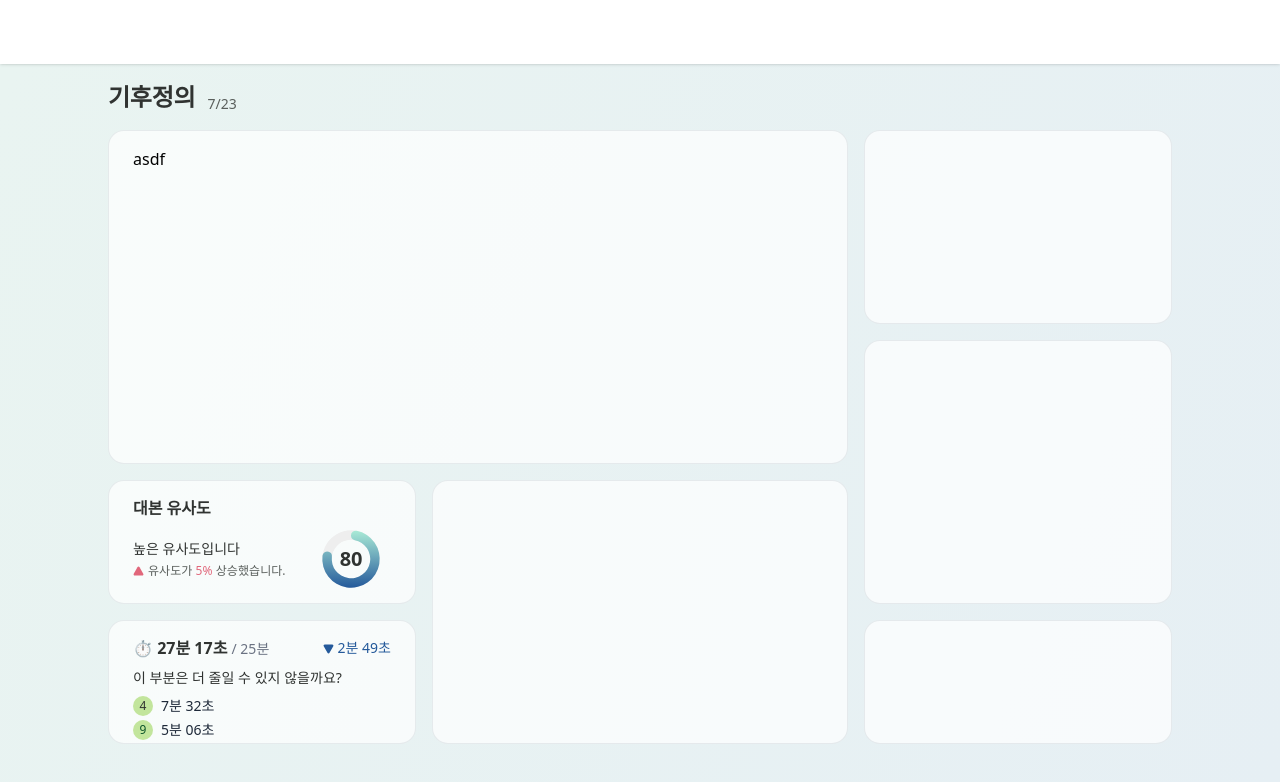
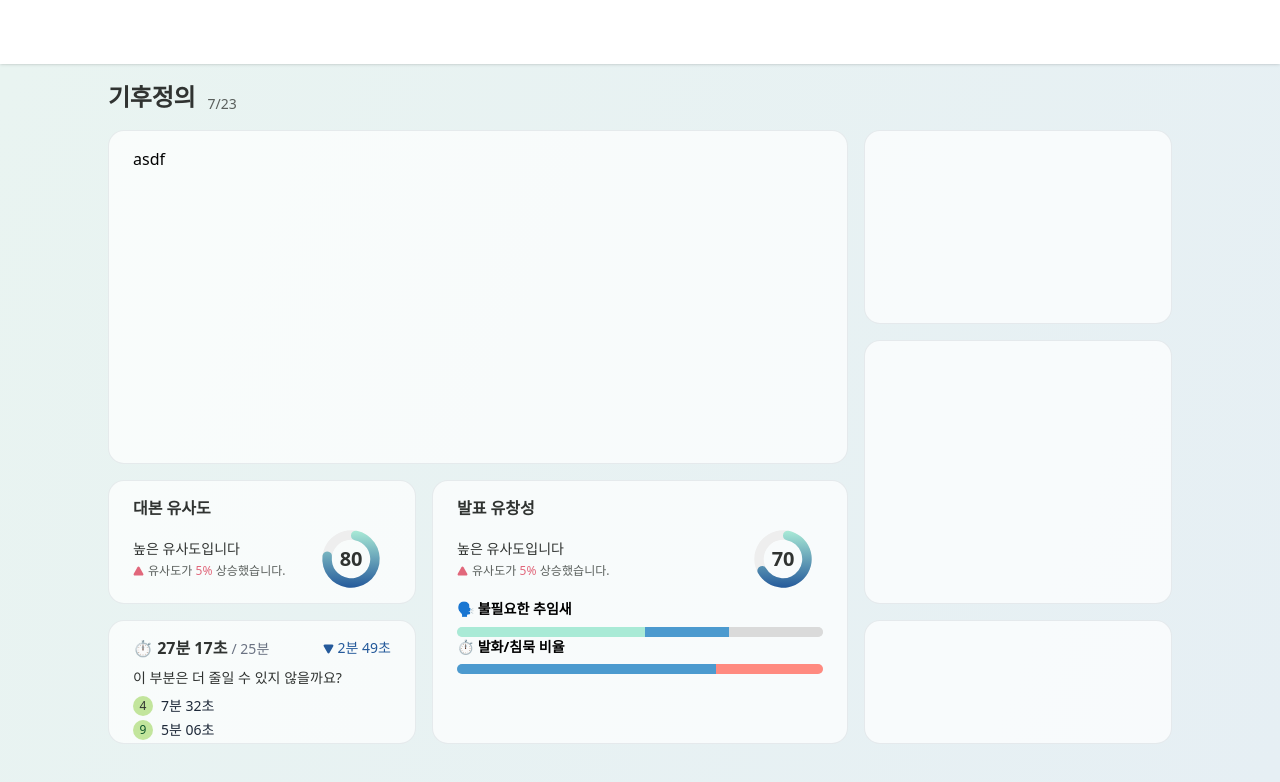
Before and after one commit to xseojungx/SPitching-FE, a React (Vite) app in the folder SPitching/: page /feedback/summary in a window 1280 px wide. Shown: the top 782 px of the page. Built offline with nearby package versions, Linux system fonts and the light colour scheme; a web font is replaced by a local one.

Commit message:
feat. fluency ui summary info

```diff
--- /dev/null
+++ b/SPitching/src/components/feedback/summary/FluencyBar.tsx
@@ -0,0 +1,52 @@
+import { useState } from 'react';
+
+type Segment = { label: string; count: number; color: string };
+
+type Props = {
+  title: string;
+  total: number;
+  segments: Segment[];
+  unit?: string;
+};
+
+export default function FluencyBar({
+  title,
+  total,
+  segments,
+  unit = '회',
+}: Props) {
+  const [hovered, setHovered] = useState<number | null>(null);
+
+  return (
+    <div className='w-full space-y-2'>
+      <div className='s2'>{title}</div>
+
+      {/* bar wrapper */}
+      <div className='relative flex h-2.5 w-full overflow-hidden rounded-full bg-[#ECEEEC]'>
+        {segments.map((segment, idx) => {
+          const widthPercent = (segment.count / total) * 100;
+
+          return (
+            <div
+              key={idx}
+              className='relative h-full cursor-pointer transition-all duration-200'
+              style={{
+                width: `${widthPercent}%`,
+                backgroundColor: segment.color,
+              }}
+              onMouseEnter={() => setHovered(idx)}
+              onMouseLeave={() => setHovered(null)}
+            >
+              {hovered === idx && (
+                <div className='absolute bottom-[120%] left-1/2 z-10 -translate-x-1/2 rounded-md bg-[#303331] px-2 py-1 text-xs whitespace-nowrap text-white shadow-md'>
+                  {segment.label}: {segment.count}
+                  {unit}
+                </div>
+              )}
+            </div>
+          );
+        })}
+      </div>
+    </div>
+  );
+}
--- a/SPitching/src/components/feedback/summary/FluencyCard.tsx
+++ b/SPitching/src/components/feedback/summary/FluencyCard.tsx
@@ -1,6 +1,77 @@
+import TriangleIcon from '../../../assets/triangle.svg?react';
+import ScorePieChart from './ScorePieChart';
+import FluencyBar from './FluencyBar';
+
 const FluencyCard = () => {
   return (
-    <div className='white-card col-span-4 col-start-5 row-span-4 row-start-7'></div>
+    <div className='white-card col-span-4 col-start-5 row-span-4 row-start-7'>
+      <p className='s1 justify-self-start text-gray-900'>발표 유창성</p>
+
+      <div className='flex shrink-0 items-center justify-between self-stretch'>
+        <div className='flex flex-col items-start gap-1'>
+          <span className='b2 text-gray-900'>높은 유사도입니다</span>
+          <div className='c2 flex items-center whitespace-nowrap text-gray-700'>
+            <TriangleIcon className='mr-1 text-rose-500' />
+            <span>유사도가&nbsp;</span>
+            <span className='c1 text-rose-500'>5%&nbsp;</span>
+            <span>상승했습니다.</span>
+          </div>
+        </div>
+
+        {/* 차트 */}
+        <div className='relative h-20 w-20'>
+          <ScorePieChart value={70} />
+          <div className='h2 absolute top-1/2 left-1/2 -translate-x-1/2 -translate-y-1/2 text-gray-900'>
+            70
+          </div>
+        </div>
+      </div>
+
+      <FluencyBar
+        title='🗣️ 불필요한 추임새'
+        total={29}
+        segments={[
+          { label: '어', count: 20, color: '#A9EAD6' },
+          { label: '음', count: 9, color: '#4C9ACF' },
+          { label: '그', count: 10, color: '#DADADA' },
+        ]}
+      />
+
+      <FluencyBar
+        title='⏱️ 발화/침묵 비율'
+        total={99}
+        unit='%'
+        segments={[
+          { label: '발화', count: 70, color: '#4C9ACF' },
+          { label: '침묵', count: 29, color: '#FF8A80' },
+        ]}
+      />
+    </div>
+  );
+  return (
+    <article className='white-card col-span-3 col-start-2 row-span-2 row-start-7'>
+      <p className='s1 justify-self-start text-gray-900'>대본 유사도</p>
+
+      <div className='flex flex-1 shrink-0 items-center justify-between self-stretch'>
+        <div className='flex flex-col items-start gap-1'>
+          <span className='b2 text-gray-900'>높은 유사도입니다</span>
+          <div className='c2 flex items-center whitespace-nowrap text-gray-700'>
+            <TriangleIcon className='mr-1 text-rose-500' />
+            <span>유사도가&nbsp;</span>
+            <span className='c1 text-rose-500'>5%&nbsp;</span>
+            <span>상승했습니다.</span>
+          </div>
+        </div>
+
+        {/* 차트 */}
+        <div className='relative h-20 w-20'>
+          <ScorePieChart value={80} />
+          <div className='h2 absolute top-1/2 left-1/2 -translate-x-1/2 -translate-y-1/2 text-gray-900'>
+            80
+          </div>
+        </div>
+      </div>
+    </article>
   );
 };
 
```
